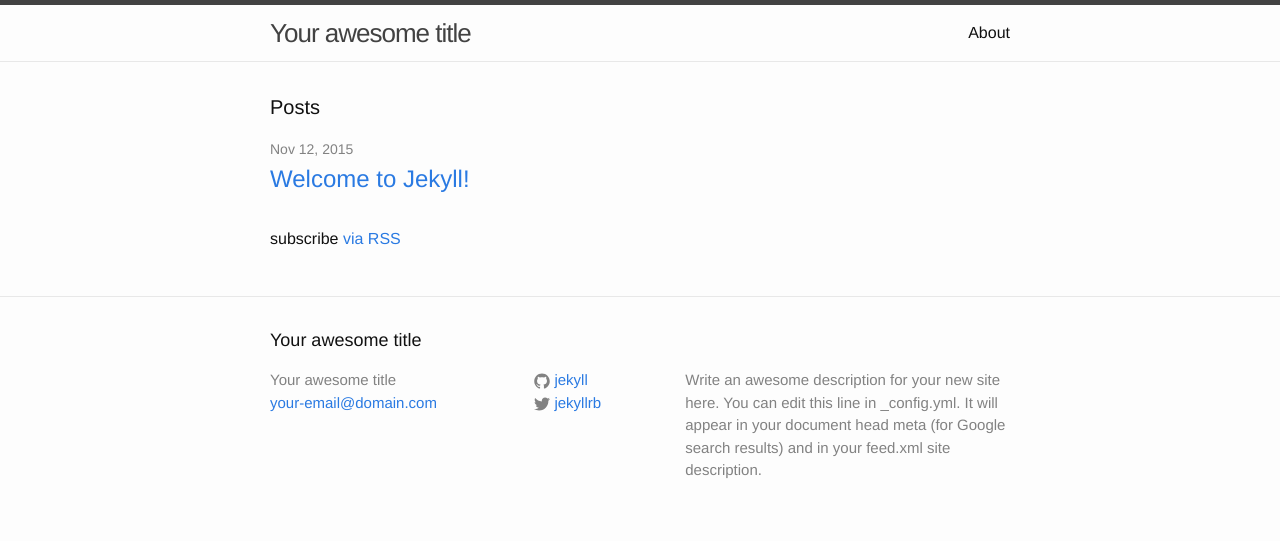
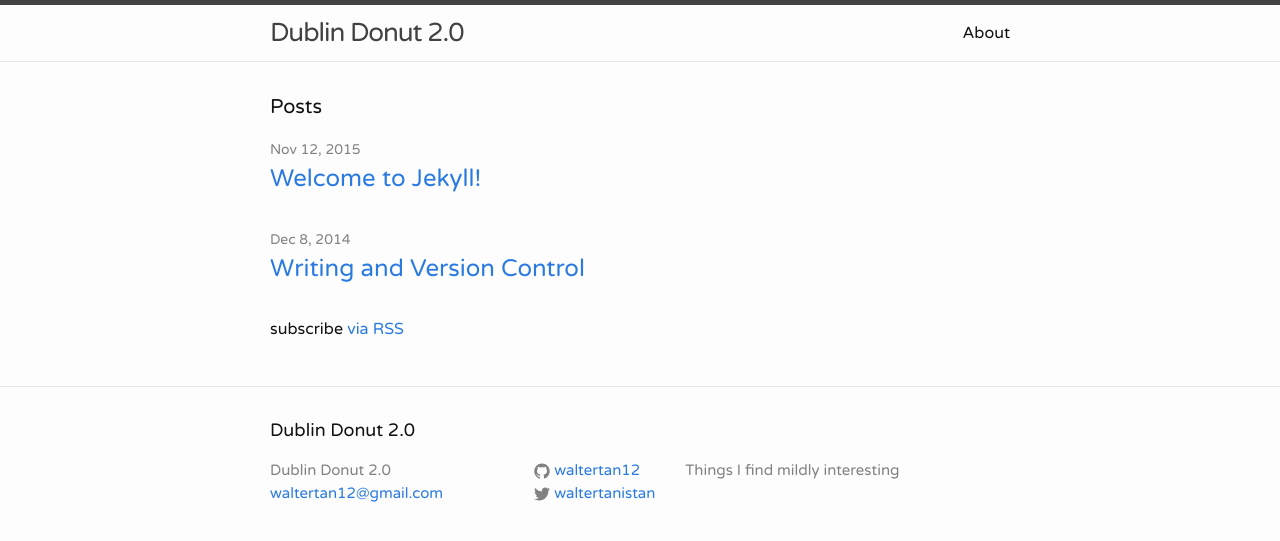
Before and after one commit to waltertan12/blog, a Jekyll site: the page built from index.html, in a window 1280 px wide. Shown: the top 541 px of the page. Built offline with Jekyll 4.4.1, drawn with Linux system fonts in a browser that asks for light colours.

Commit message:
update font and add a test post

```diff
--- a/_config.yml
+++ b/_config.yml
@@ -6,16 +6,14 @@
 # 'jekyll serve'. If you change this file, please restart the server process.
 
 # Site settings
-title: Your awesome title
-email: your-email@domain.com
+title: Dublin Donut 2.0
+email: waltertan12@gmail.com
 description: > # this means to ignore newlines until "baseurl:"
-  Write an awesome description for your new site here. You can edit this
-  line in _config.yml. It will appear in your document head meta (for
-  Google search results) and in your feed.xml site description.
+  Things I find mildly interesting
 baseurl: "" # the subpath of your site, e.g. /blog
-url: "http://yourdomain.com" # the base hostname & protocol for your site
-twitter_username: jekyllrb
-github_username:  jekyll
+url: "http://waltertan12.github.io" # the base hostname & protocol for your site
+twitter_username: waltertanistan
+github_username:  waltertan12
 
 # Build settings
 markdown: kramdown
--- a/_includes/head.html
+++ b/_includes/head.html
@@ -9,4 +9,5 @@
   <link rel="stylesheet" href="{{ "/blog/css/main.css" | prepend: site.baseurl }}">
   <link rel="canonical" href="{{ page.url | replace:'index.html','' | prepend: site.baseurl | prepend: site.url }}">
   <link rel="alternate" type="application/rss+xml" title="{{ site.title }}" href="{{ "/feed.xml" | prepend: site.baseurl | prepend: site.url }}">
+  <link href='https://fonts.googleapis.com/css?family=Varela+Round' rel='stylesheet' type='text/css'>
 </head>
--- a/css/main.scss
+++ b/css/main.scss
@@ -6,7 +6,7 @@
 
 
 // Our variables
-$base-font-family: "Helvetica Neue", Helvetica, Arial, sans-serif;
+$base-font-family: "Varela Round", "Helvetica Neue", Helvetica, Arial, sans-serif;
 $base-font-size:   16px;
 $base-font-weight: 400;
 $small-font-size:  $base-font-size * 0.875;
```
Also changed, not shown: _posts/2014-12-08-writing-and-version-control.markdown (added, +23 -0 lines).
